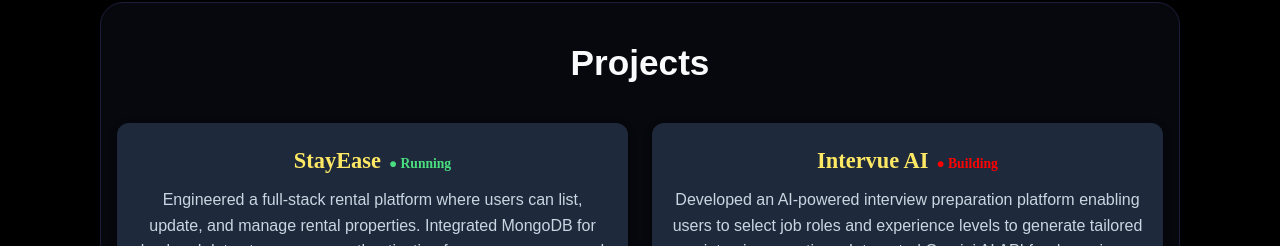
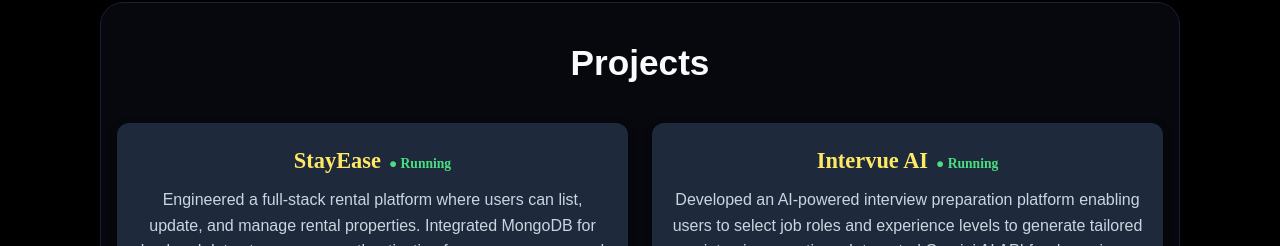
Before and after one commit to Tojo6450/Portfolio, a React (Vite) app: page / in a window 1280 px wide. Shown: the part 904-1150 px from the top of the page. Built offline with nearby package versions, Linux system fonts and the light colour scheme.

Commit message:
Update projectsData.js

```diff
--- a/src/data/projectsData.js
+++ b/src/data/projectsData.js
@@ -13,7 +13,7 @@ const projectsData = [
   },
   {
   title: "Intervue AI",
-  status: "● Building",
+  status: "● Running",
   description:
     "Developed an AI-powered interview preparation platform enabling users to select job roles and experience levels to generate tailored interview questions. Integrated Gemini AI API for dynamic question generation, role-based content customization, and real-time response evaluation to simulate realistic interview scenarios. Ensured seamless user experience with responsive frontend and secure backend data handling.",
   links: {
```
